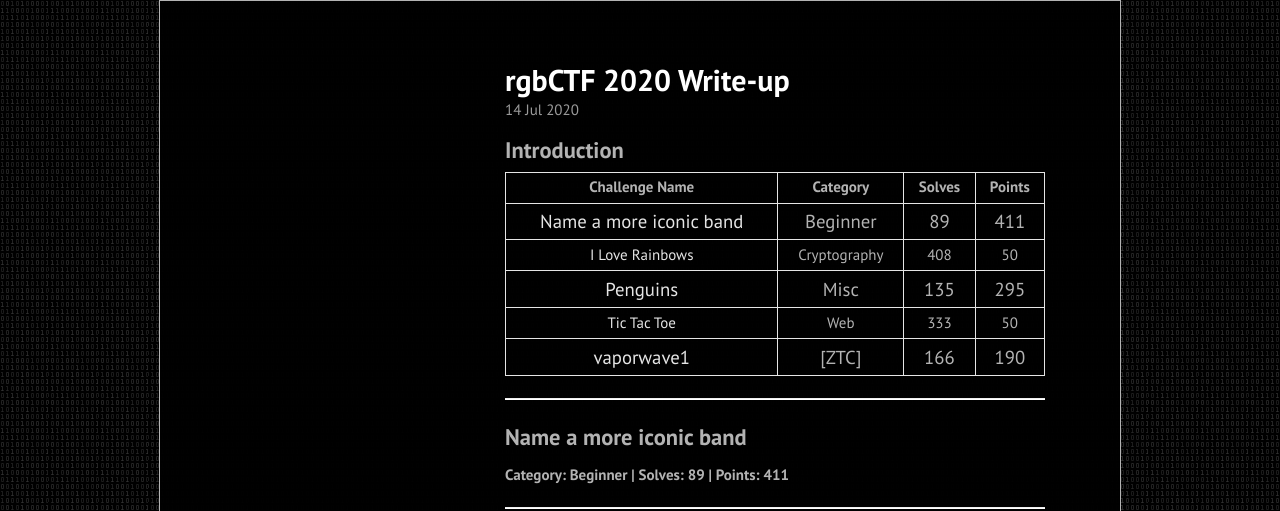
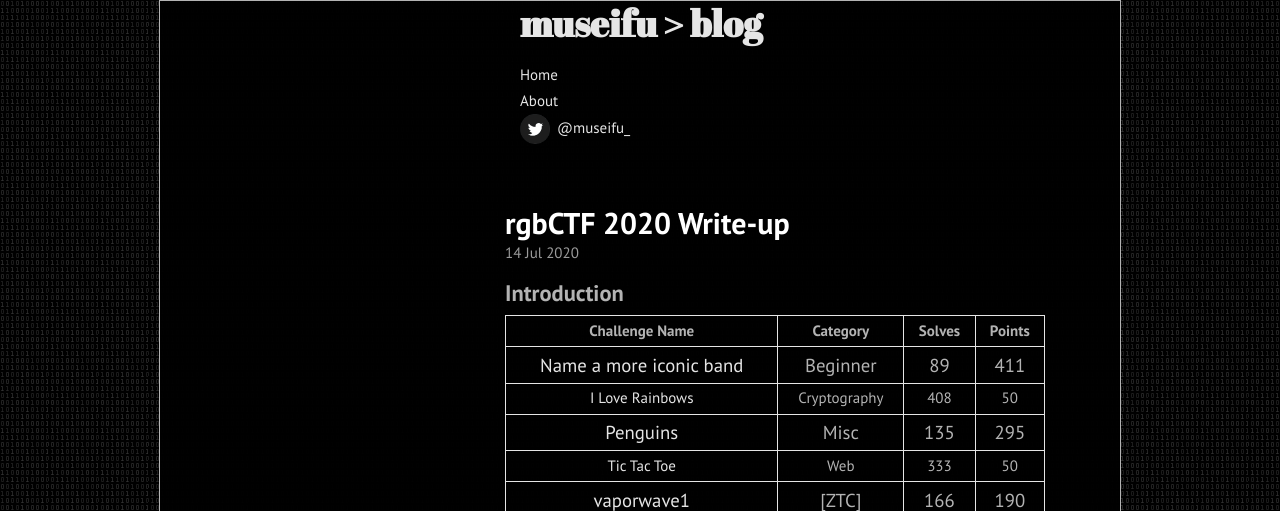
Before and after one commit to museifu666/museifu666.github.io, a Jekyll site: the page built from index.html, in a window 1280 px wide. Shown: the top 511 px of the page. Built offline with Jekyll 4.4.1, drawn with Linux system fonts in a browser that asks for light colours; the list of posts is cut into pages by our own code; grey boxes are pictures that could not be loaded.

Commit message:
Update hyde.css

```diff
--- a/public/css/hyde.css
+++ b/public/css/hyde.css
@@ -106,10 +106,11 @@ a.sidebar-nav-item:focus {
 
 @media (min-width: 48em) {
   .sidebar-sticky {
-    position: absolute;
+    position: relative;
     right:  1rem;
     bottom: 1rem;
-    left:   1rem;
+    left:   10rem;
+    top:    0rem;
   }
 }
 
```
